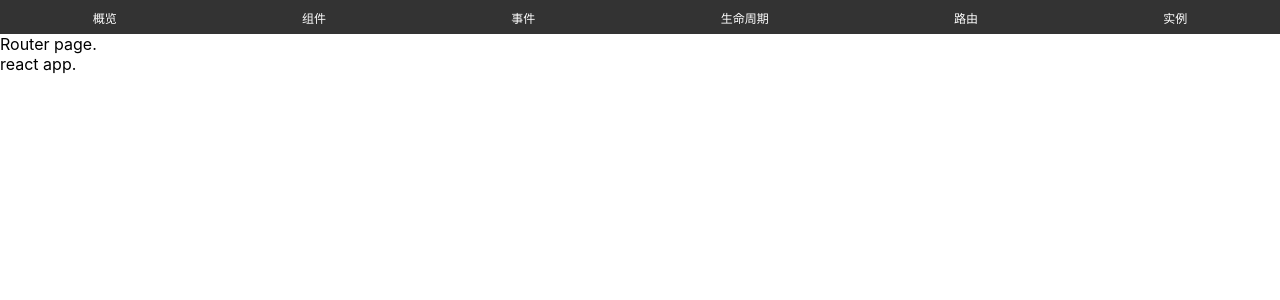
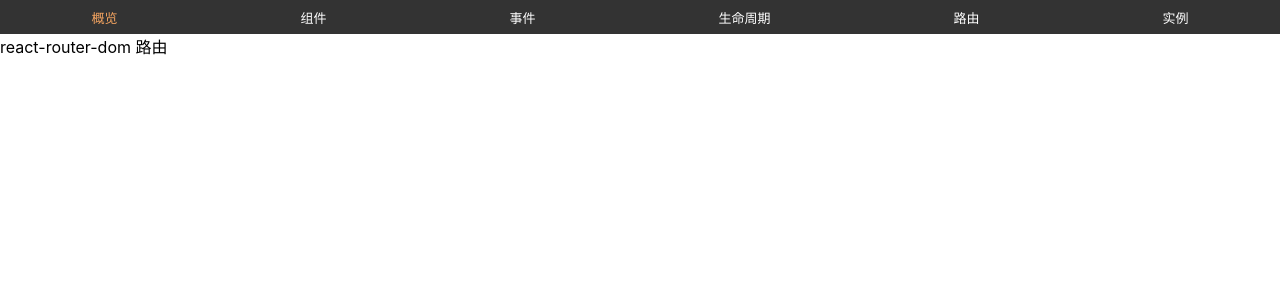
Before and after one commit to cirsyou/reactpjt, a React app: page /routerview in a window 1280 px wide. Shown: the top 300 px of the page. Built offline with nearby package versions, Linux system fonts and the light colour scheme.

Commit message:
add react files

```diff
--- a/src/App.js
+++ b/src/App.js
@@ -12,29 +12,43 @@ import Routerview from '@/views/Router';
 import Example from '@/views/Example';
 
 class App extends React.Component {
-  render() {
+  constructor (props) {
+    super(props);
+    this.state = {
+      menuCurrent: 0 // 当前选中的menu
+    }
+  }
+  /**
+   * 切换选中的菜单
+   */
+  menuHandler (index) {
+    this.setState({
+      menuCurrent: index
+    })
+  }
+  render () {
     return (
       <Router>
         <div className={LayoutCss.wrapper}>
           <header>
             <ul className={LayoutCss.nav_box}>
-              <li>
-                <Link to="/">概览</Link>
+              <li onClick={() => this.menuHandler(0)}>
+                <Link to="/" className={(this.state.menuCurrent === 0) ? LayoutCss.current : ''}>概览</Link>
               </li>
-              <li>
-                <Link to="/componentview">组件</Link>
+              <li onClick={() => this.menuHandler(1)}>
+                <Link to="/componentview" className={(this.state.menuCurrent === 1) ? LayoutCss.current : ''}>组件</Link>
               </li>
-              <li>
-                <Link to="/event">事件</Link>
+              <li onClick={() => this.menuHandler(2)}>
+                <Link to="/event" className={(this.state.menuCurrent === 2) ? LayoutCss.current : ''}>事件</Link>
               </li>
-              <li>
-                <Link to="/lifecircle">生命周期</Link>
+              <li onClick={() => this.menuHandler(3)}>
+                <Link to="/lifecircle" className={(this.state.menuCurrent === 3) ? LayoutCss.current : ''}>生命周期</Link>
               </li>
-              <li>
-                <Link to="/routerview">路由</Link>
+              <li onClick={() => this.menuHandler(4)}>
+                <Link to="/routerview" className={(this.state.menuCurrent === 4) ? LayoutCss.current : ''}>路由</Link>
               </li>
-              <li>
-                <Link to="/example">实例</Link>
+              <li onClick={() => this.menuHandler(5)}>
+                <Link to="/example" className={(this.state.menuCurrent === 5) ? LayoutCss.current : ''}>实例</Link>
               </li>
             </ul>
           </header>
@@ -44,8 +58,7 @@ class App extends React.Component {
           <Route path="/lifecircle" component={Lifecircle}></Route>
           <Route path="/routerview" component={Routerview}></Route>
           <Route path="/example" component={Example}></Route>
-          react app.
-      </div>
+        </div>
       </Router>
     );
   }
--- a/src/assets/style/layout.module.scss
+++ b/src/assets/style/layout.module.scss
@@ -10,7 +10,10 @@
   background-color: #333;
   li {
     color: #fff;
-    font-size: 12px;
+    font-size: 13px;
+    a.current {
+      color: sandybrown;
+    }
     a {
       color: #fff;
       text-decoration: none;
--- a/src/views/Component/index.js
+++ b/src/views/Component/index.js
@@ -6,7 +6,12 @@ class Comview extends React.Component {
   }
   render () {
     return (
-      <div>Component page.</div>
+      <div>
+        <div>组件创建的方式有两种</div>
+        <code>
+          html
+        </code>
+      </div>
     )
   }
 }
--- a/src/views/Router/index.js
+++ b/src/views/Router/index.js
@@ -6,7 +6,9 @@ class Routerview extends React.Component {
   }
   render () {
     return (
-      <div>Router page.</div>
+      <div className="content">
+        <div>react-router-dom 路由</div>
+      </div>
     )
   }
 }
```
Also changed, not shown: 1 other file (tests, documents, lock files or other folders).
